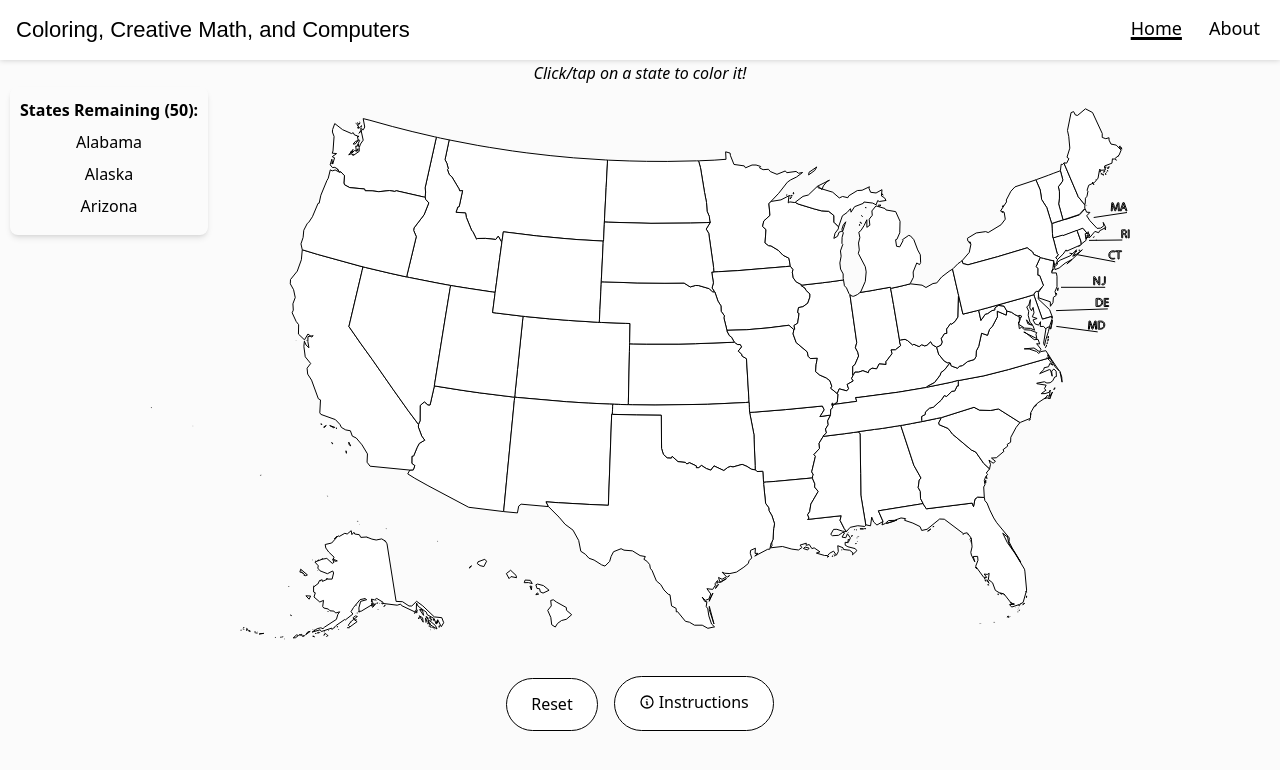
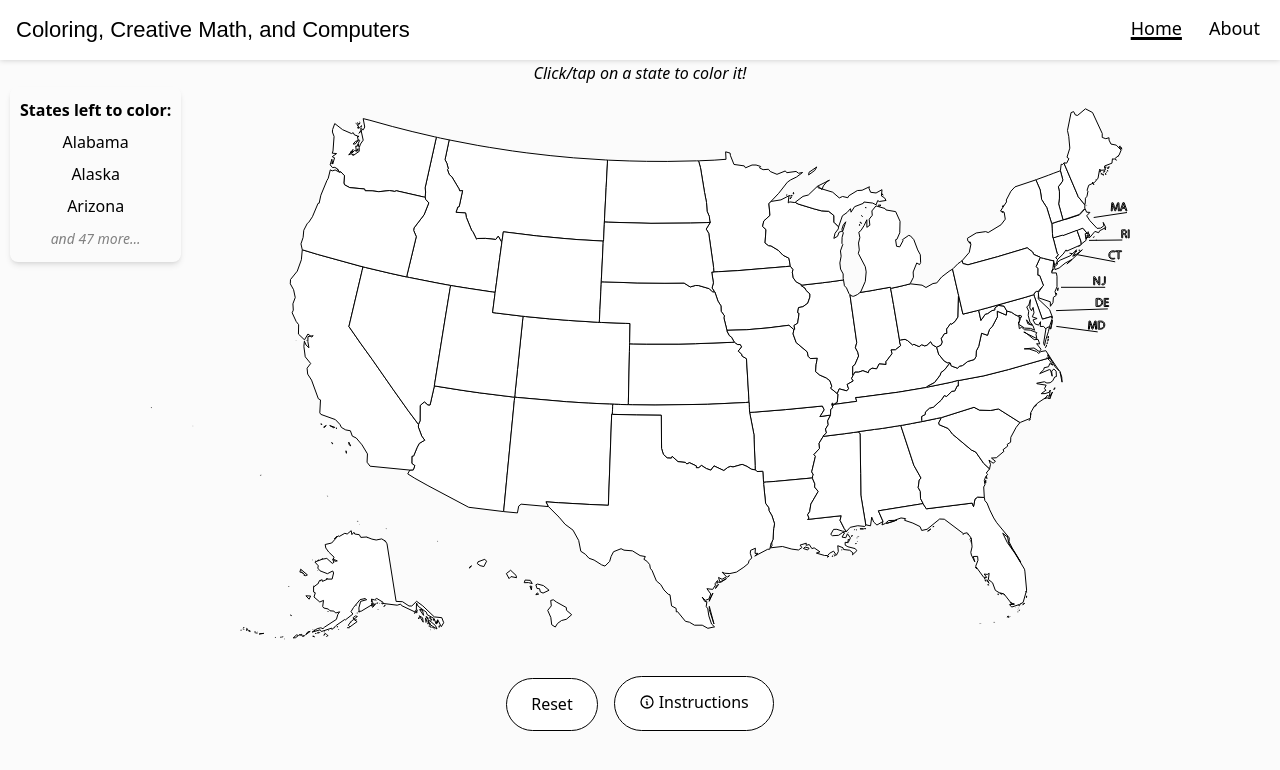
Before and after one commit to prokopcm/graph-coloring, a Nuxt app: page / in a window 1280 px wide. Shown: the top 770 px of the page. Built offline with nearby package versions, Linux system fonts and the light colour scheme.

Commit message:
Clean up states remaining list

```diff
--- a/components/InteractiveUSMap.vue
+++ b/components/InteractiveUSMap.vue
@@ -296,7 +296,7 @@ onMounted(() => {
       class="uncolored-states ml-2.5 absolute rounded-lg p-2.5 shadow-md"
     >
       <div class="font-bold mb-1.5">
-        States Remaining ({{ uncoloredStates.length }}):
+        States left to color:
       </div>
       <div
         v-for="state in uncoloredStates.slice(0, 3)"
@@ -305,6 +305,9 @@ onMounted(() => {
         @click="selectState(state)"
       >
         {{ stateAbbrevToName[state] }}
+      </div>
+      <div v-if="uncoloredStates.length > 3">
+        <i style="color: grey; font-size: 0.875em;">and {{ uncoloredStates.length - 3 }} more...</i>
       </div>
     </div>
     <div
```
